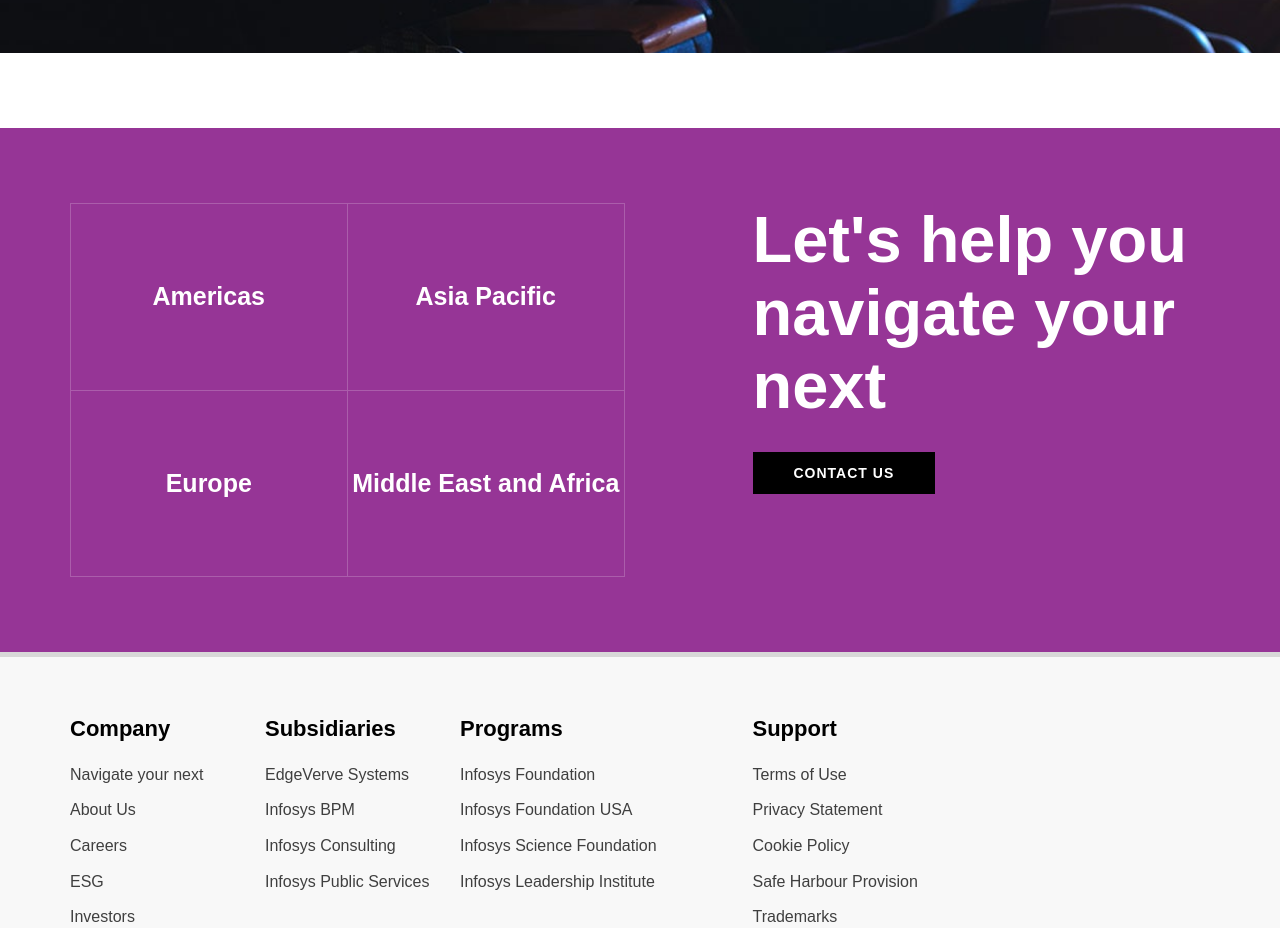
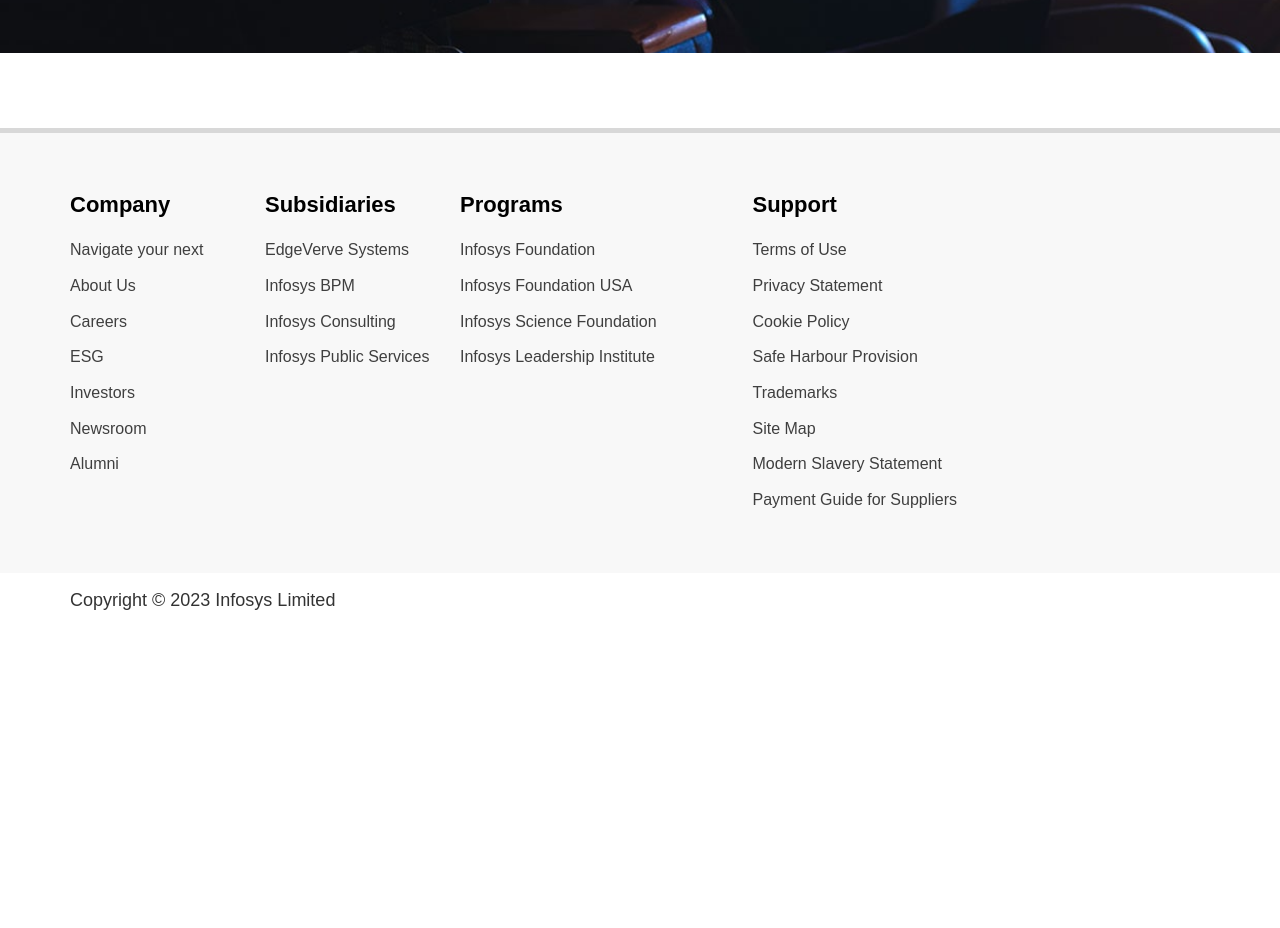
Before and after one commit to pramodvreddy/Infosys_Replica, a plain HTML site: page about.html in a window 1280 px wide. Shown: the part 4788-5716 px from the top of the page. After the commit the page ends 5417 px from the top, so only its background shows below. Drawn offline with nearby package versions, Linux system fonts and the light colour scheme; a web font is replaced by a local one.

Commit message:
Update about.html

```diff
--- a/about.html
+++ b/about.html
@@ -1129,30 +1129,7 @@
     </div>
   </article>
 </section>
-<div class="contactus aem-GridColumn aem-GridColumn--default--12">
-    <section id="contact_us">
-      <article class="container">
-        <div class="row">
-          <div class="col-lg-6 col-md-6 col-sm-12 col-xs-12 mb-sm-40">
-            <div class="border">
 
-              <div class="col-lg-6 col-md-6 col-sm-6 col-xs-6 border-rgt border-rgt-xs border-btm p0">
-                   <a class="cntry-nme" title="Americas" href="">Americas</a> </div>
-              <div class="col-lg-6 col-md-6 col-sm-6 col-xs-6 border-rgt1 border-btm p0">
-                  <a class="cntry-nme" title="Asia Pacific" href="">Asia Pacific</a> </div>
-              <div class="col-lg-6 col-md-6 col-sm-6 col-xs-6 border-rgt border-rgt-xs border-btm-xs1 p0">
-                  <a class="cntry-nme" title="Europe" href="">Europe</a> </div>
-              <div class="col-lg-6 col-md-6 col-sm-6 col-xs-6 border-rgt1 border-rgt-xs1 p0">
-                  <a class="cntry-nme" title="Middle East and Africa" href="">Middle East and Africa</a> </div>
-            </div>
-          </div>
-          <div class="col-lg-5 col-md-5 col-sm-12 col-xs-12 col-md-offset-1">
-            <h2 class="cnt_us_txt white-color mb30">Let&#39;s help you navigate your next</h2>
-            <a class="btn-no-effect reques-btn text-uppercase mt20" href="" title="contact us">contact us</a> </div>
-        </div>
-      </article>
-    </section>
-    </div>
 </div>
 </div>
 <div class="experiencefragment aem-GridColumn aem-GridColumn--default--12">
```
